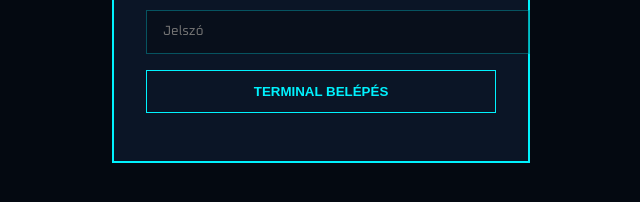
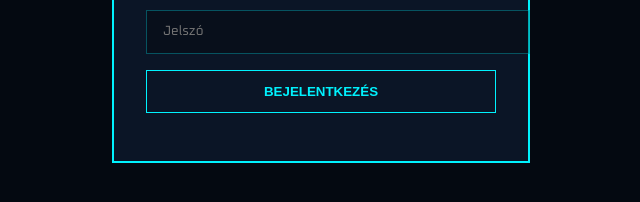
Before and after one commit to tothviktor0109-boop/seeklaniedetit, a website: page index.html in a window 1280 px wide. Shown: the part 380-582 px from the top of the page, 319-959 px from the left. Drawn offline with Linux system fonts and the light colour scheme.

Commit message:
Add files via upload

```diff
--- a/index.html
+++ b/index.html
@@ -163,7 +163,7 @@
         <div class="card" style="width: 350px; text-align: center; border: 2px solid var(--primary);">
             <h2 style="color: var(--primary);">Klani E Detit</h2> <input type="text" id="login-user"
                 placeholder="Felhasználó név"> <input type="password" id="login-pass" placeholder="Jelszó">
-            <button class="btn" style="width: 100%;" onclick="bejelentkezes()">Terminal Belépés</button>
+            <button class="btn" style="width: 100%;" onclick="bejelentkezes()">Bejelentkezés</button>
             <p id="login-hiba" style="color: var(--danger); margin-top: 1rem;"></p>
         </div>
     </div>
```
